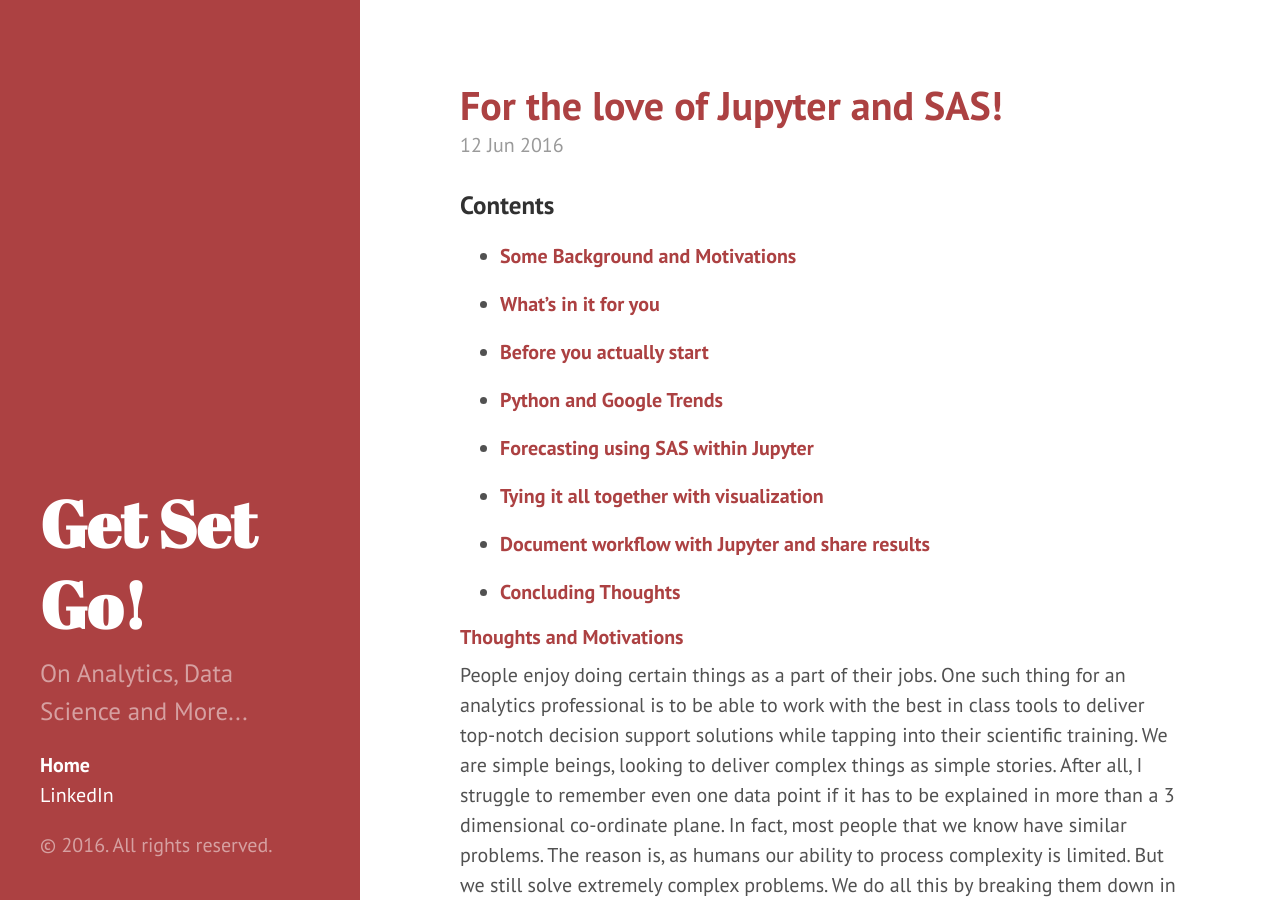
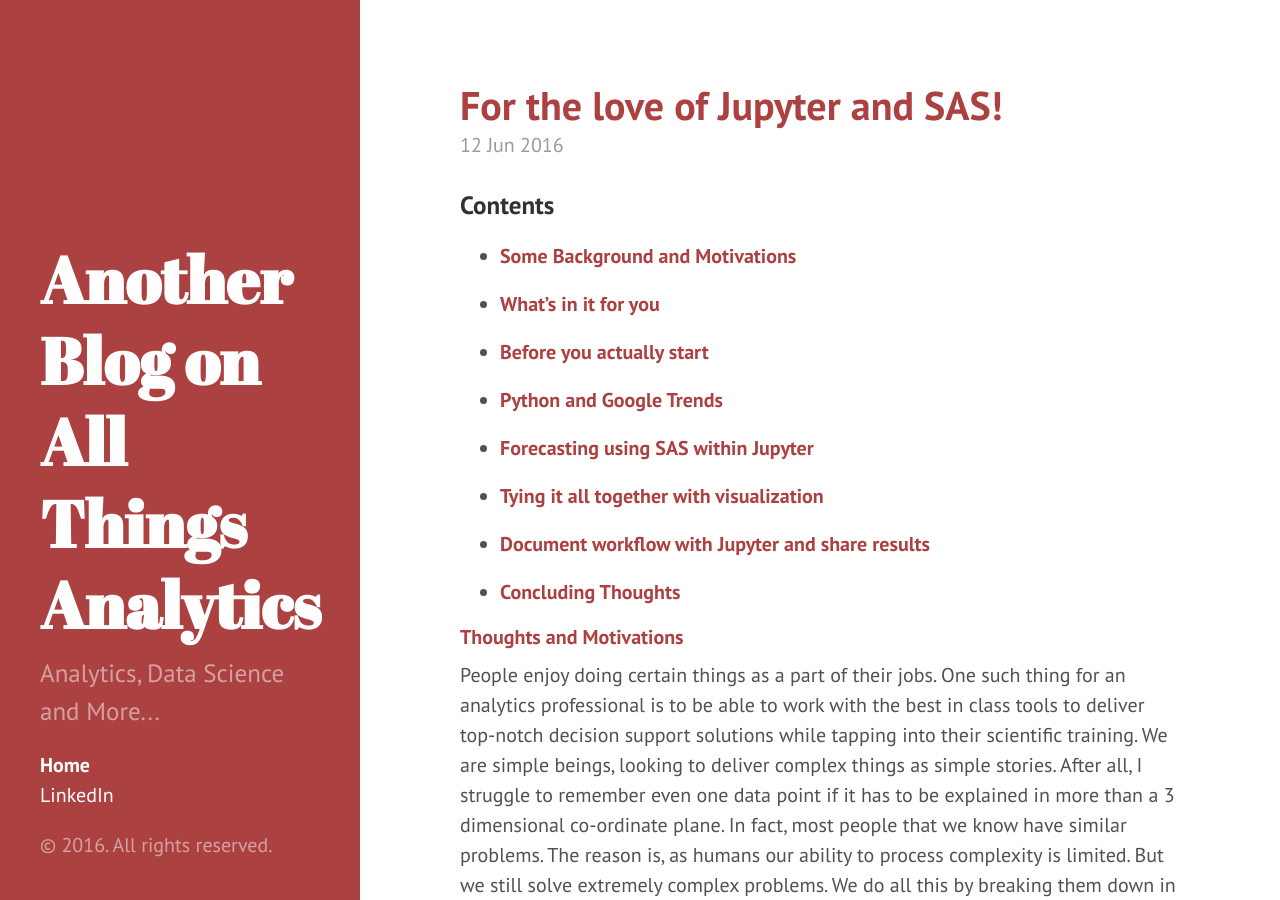
Before and after one commit to datasciencemonkey/datasciencemonkey.github.io, a Jekyll site: the page built from index.html, in a window 1280 px wide and 900 px high. Built offline with Jekyll 4.4.1, drawn with Linux system fonts in a browser that asks for light colours; the list of posts is cut into pages by our own code.

Commit message:
Update _config.yml

```diff
--- a/_config.yml
+++ b/_config.yml
@@ -2,8 +2,8 @@ excerpt_separator: ""
 pygments: true
 markdown: kramdown
 url: http://datasciencemonkey.github.io
-title: Get Set Go!
+title: Another Blog on All Things Analytics
 tagline:
-description: On Analytics, Data Science and More...
+description: Analytics, Data Science and More...
 paginate: 5
 google_analytics: UA-79207830-1
```
